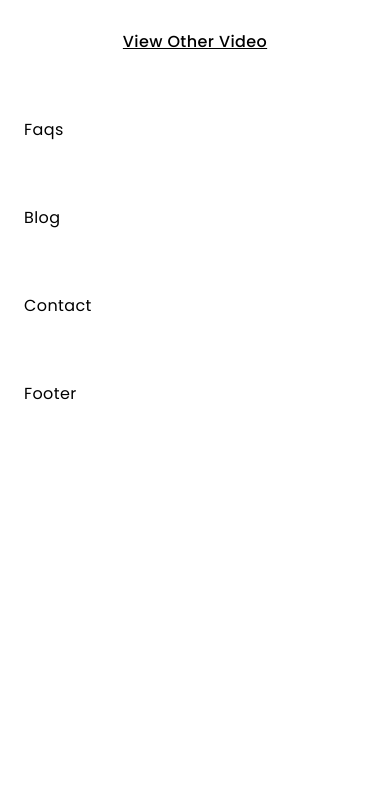
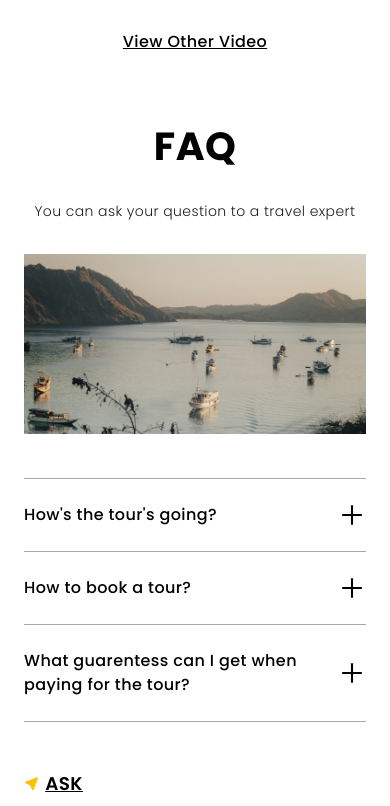
Before and after one commit to thekevinkun/travel-indonesia, a React (Create React App) app: page / in a window 390 px wide. Shown: the part 3838-4644 px from the top of the page. Before the commit the page ends 4276 px from the top, so only its background shows below. Built offline with nearby package versions, Linux system fonts and the light colour scheme.

Commit message:
Added FAQ

```diff
--- /dev/null
+++ b/src/components/FaqItem/FaqItem.jsx
@@ -0,0 +1,33 @@
+import "./faqItem.css";
+
+import { useState } from "react";
+
+import { AiOutlinePlus, AiOutlineMinus  } from "react-icons/ai";
+
+const FaqItem = ({question, answer}) => {
+  const [isOpen, setIsOpen] = useState(false);
+
+  return (
+    <div className="faq-item">
+        <div
+            className="question-box"
+            onClick={() => setIsOpen(!isOpen)}
+        >
+            <h3>{question}</h3>
+            { isOpen ?
+                <AiOutlineMinus className="close-question-icon"/>
+            :
+                <AiOutlinePlus className="open-question-icon"/>
+            }
+        </div>
+
+        { isOpen &&
+            <div className="answer-box">
+                <p>{answer}</p>
+            </div>
+        }
+    </div>
+  )
+}
+
+export default FaqItem;
--- /dev/null
+++ b/src/components/FaqItem/faqItem.css
@@ -0,0 +1,57 @@
+.faq-item {
+    border-top: 1px solid var(--color-gray);
+}
+
+.faq-item:last-child {
+    border-bottom: 1px solid var(--color-gray);
+}
+
+.question-box {
+    position: relative;
+    display: flex;
+    align-items: center;
+    padding: 1.5rem 0;
+}
+
+.question-box h3 {
+    font-size: 1rem;
+    font-weight: 500;
+    width: 90%;
+}
+
+.open-question-icon,
+.close-question-icon {
+    position: absolute;
+    right: 0;
+    font-size: 1.75rem;
+    transition: color .15s ease-in;
+}
+
+.question-box:hover {
+    cursor: pointer;
+}
+
+.question-box:hover .open-question-icon,
+.question-box:hover .close-question-icon {
+    color: var(--color-hover-gray);
+}
+
+.answer-box {
+    margin-top: -1rem;
+    margin-bottom: 1.5rem;
+}
+
+@media screen and (max-width: 375px) {
+    .question-box h3 {
+        font-size: 0.835rem;
+    }
+
+    .answer-box p {
+        font-size: 0.8rem;
+    }
+
+    .open-question-icon,
+    .close-question-icon {
+        font-size: 1.5rem;
+    }
+}
--- a/src/components/index.js
+++ b/src/components/index.js
@@ -1,9 +1,11 @@
 import Nav from "./Nav/Nav";
 import Button from "./Button/Button";
+import FaqItem from "./FaqItem/FaqItem";
 import EmblaCarousel from "./Embla/EmblaCarousel";
 
 export {
     Nav,
     Button,
+    FaqItem,
     EmblaCarousel
 }
--- a/src/index.css
+++ b/src/index.css
@@ -8,7 +8,8 @@
     --color-black: #121212;
     --color-sub-black: #1f1f1f;
     --color-gray: #AAAAAA;
-    --color-grey: #545454;
+
+    --color-hover-gray: #a3a3a3;
 }
 
 * {
--- a/src/sections/Faq/Faq.jsx
+++ b/src/sections/Faq/Faq.jsx
@@ -1,9 +1,42 @@
 import "./faq.css";
+
+import { FaqItem } from "../../components";
+
+import { data, images } from "../../constants";
+
+import { TbLocationFilled } from "react-icons/tb";
 
 const Faq = () => {
   return (
-    <section className="section__padding">
-        Faqs
+    <section className="faq section__padding">
+        <div className="faq__image">
+          <img src={images.faqImg} alt="Faq background" />
+        </div>
+
+        <div className="faq__content">
+          <h2>FAQ</h2>
+
+          <p className="faq__content-description">You can ask your question to a travel expert</p>
+
+          <div className="faq__image-smallscreen">
+            <img src={images.faqImg} alt="Faq background" />
+          </div>
+
+          <div className="faq__content-questions">
+            { data.faq.map((item) => (
+              <FaqItem
+                key={item.question}
+                question={item.question}
+                answer={item.answer}
+              />
+            ))}
+          </div>
+
+          <div className="faq__content-ask">
+            <TbLocationFilled className="ask-icon"/>
+            <a href="#ask">ASK</a>
+          </div>
+        </div>
     </section>
   )
 }
--- a/src/sections/Faq/faq.css
+++ b/src/sections/Faq/faq.css
@@ -0,0 +1,111 @@
+.faq {
+    display: flex;
+    gap: 120px;
+}
+
+.faq .faq__image {
+    flex: 1 1 0;
+    height: 590px;
+}
+
+.faq .faq__image-smallscreen {
+    display: none;
+    margin-top: 2rem;
+    width: 100%;
+    height: 300px;
+}
+
+.faq .faq__image-smallscreen img {
+    object-position: 100% 65%;
+}
+
+.faq .faq__content {
+    flex: 1 1 0;
+}
+
+.faq__content p {
+    margin-top: 1.5rem;
+}
+
+.faq__content-questions {
+    margin-top: 2.5rem;
+    display: flex;
+    flex-direction: column;
+}
+
+.faq__content-ask {
+    margin-top: 3rem;
+    display: flex;
+    align-items: center;
+    gap: 6px;
+}
+
+.faq__content-ask .ask-icon {
+    color: #ffc107;
+    font-size: 0.95rem;
+}
+
+.faq__content-ask a {
+    font-size: 1.15rem;
+    font-weight: 600;
+    text-decoration: underline;
+}
+
+@media screen and (max-width: 980px) {
+    .faq {
+        gap: 80px;
+    }
+}
+
+@media screen and (max-width: 768px) {
+    .faq {
+        flex-direction: column;
+    }
+
+    .faq .faq__image {
+        display: none;
+    }
+
+    .faq .faq__image-smallscreen {
+        display: block;
+    }
+
+    .faq__content-questions {
+        margin-top: 2.75rem;
+    }
+}
+
+@media screen and (max-width: 640px) {
+    .faq__content h2,
+    .faq__content .faq__content-description {
+        text-align: center;
+    }
+}
+
+@media screen and (max-width: 480px) {
+    .faq .faq__image-smallscreen {
+        height: 180px;
+    }
+
+    .faq .faq__image-smallscreen img {
+        object-position: 100% 65%;
+    }
+}
+
+@media screen and (max-width: 375px) {
+    .faq .faq__image-smallscreen {
+        height: 165px;
+    }
+
+    .faq__content-ask {
+        margin-top: 2rem;
+    }
+
+    .faq__content-ask .ask-icon {
+        font-size: 0.875rem;
+    }
+
+    .faq__content-ask a {
+        font-size: 1rem;
+    }
+}
```
Also changed, not shown: src/components/Button/button.css (+0 -7 lines).
